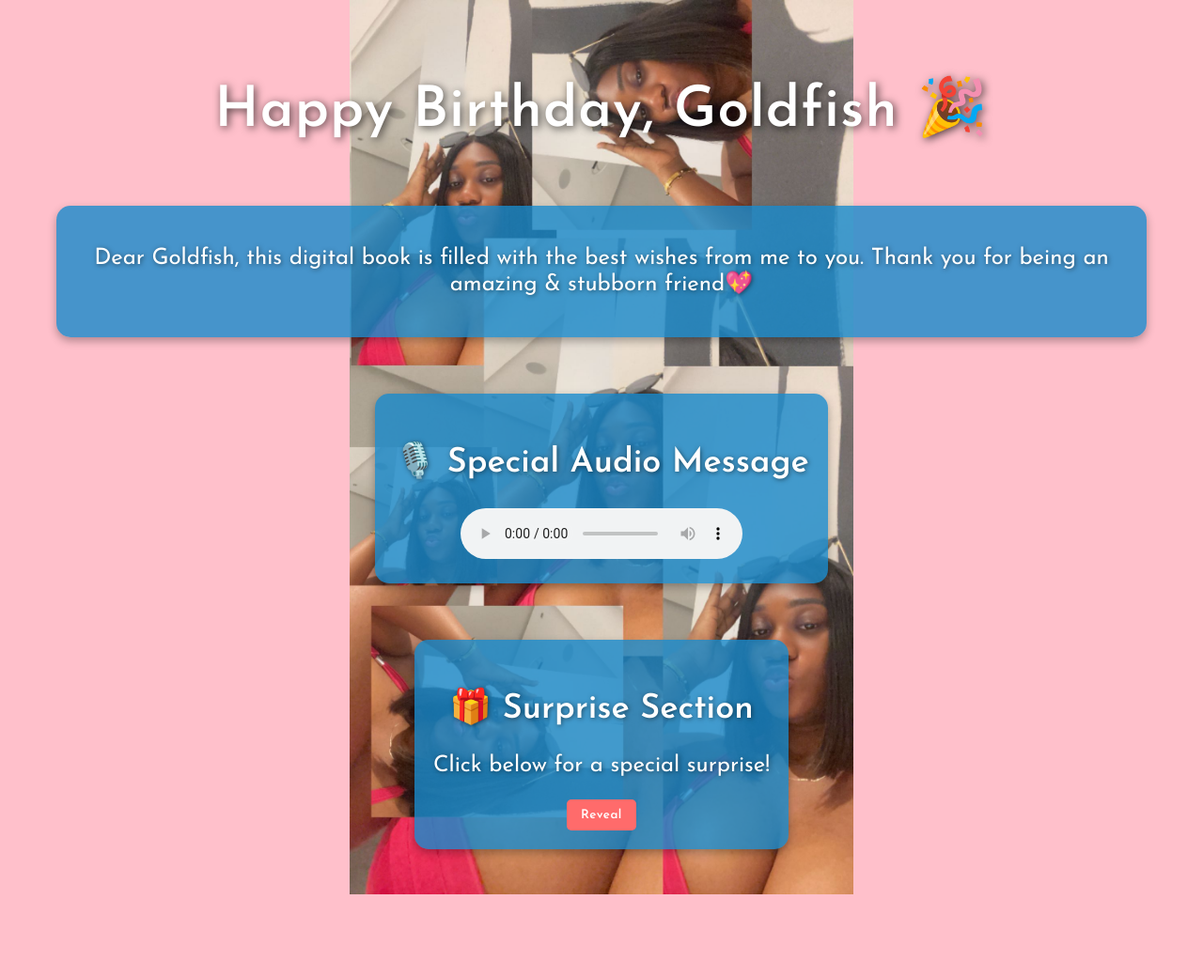
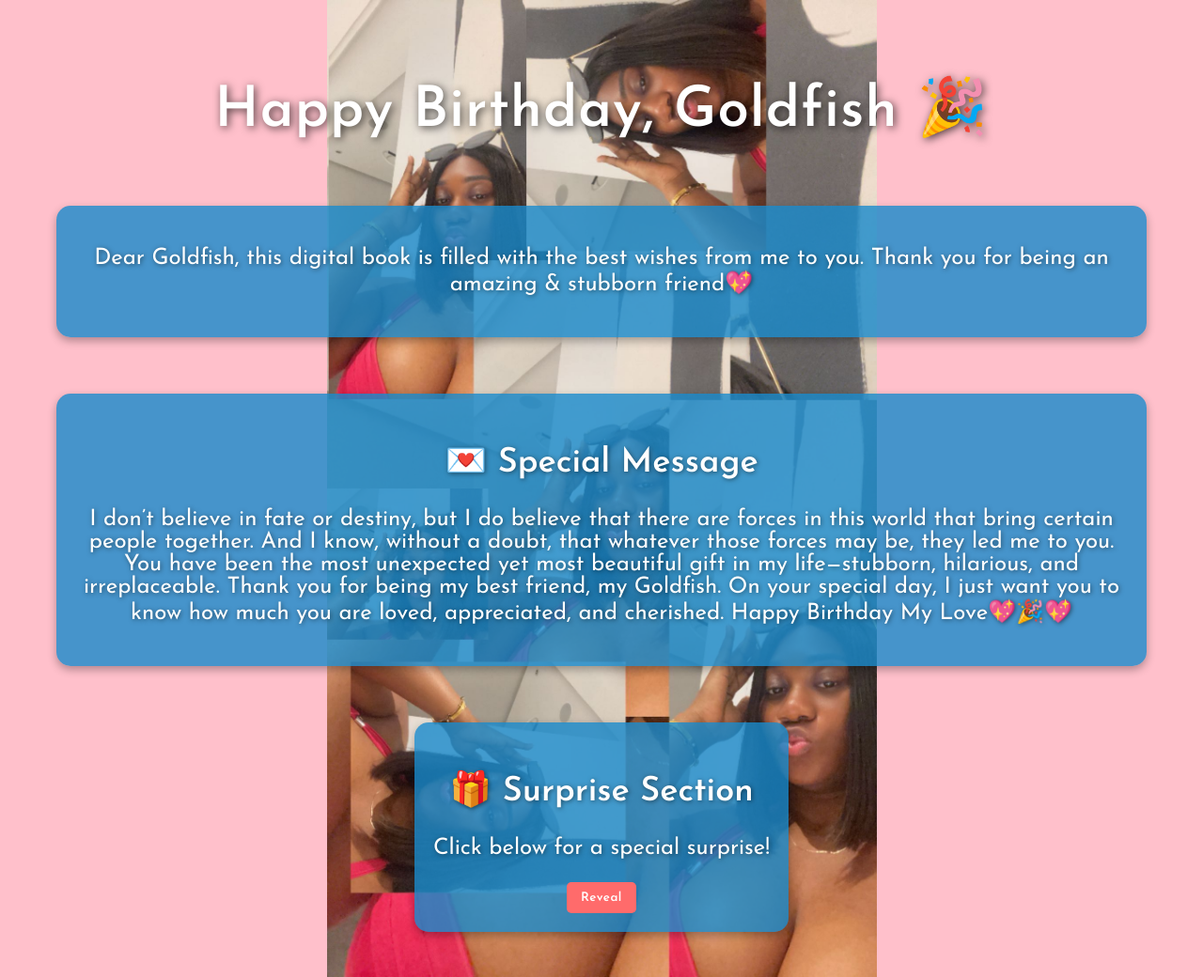
Before and after one commit to GeJo2024/big-purr, a plain HTML site: page digital_memory_book.html in a window 1280 px wide. Shown: the whole page at 94% size. Before the commit the page ends 952 px from the top, so only its background shows below. Drawn offline with nearby package versions, Linux system fonts and the light colour scheme.

Commit message:
Update digital_memory_book.html

```diff
--- a/digital_memory_book.html
+++ b/digital_memory_book.html
@@ -100,12 +100,15 @@
         <p>Dear Goldfish, this digital book is filled with the best wishes from me to you. Thank you for being an amazing & stubborn friend💖</p>
     </section>
 
-    <section id="audio-message">
-        <h2>🎙️ Special Audio Message</h2>
-        <audio controls>
-            <source src="birthday_audio.mp3" type="audio/mp3">
-            Your browser does not support the audio element.
-        </audio>
+    <section id="special-message">
+        <h2>💌 Special Message</h2>
+        <p>I don’t believe in fate or destiny,
+          but I do believe that there are forces in this world that bring certain people together.
+          And I know, without a doubt, that whatever those forces may be, they led me to you.
+          You have been the most unexpected yet most beautiful gift in my life—stubborn, hilarious, and irreplaceable.
+          Thank you for being my best friend, my Goldfish.
+          On your special day, I just want you to know how much you are loved, appreciated, and cherished.
+          Happy Birthday My Love💖🎉💖</p>
     </section>
 
     <section id="surprise">
```
